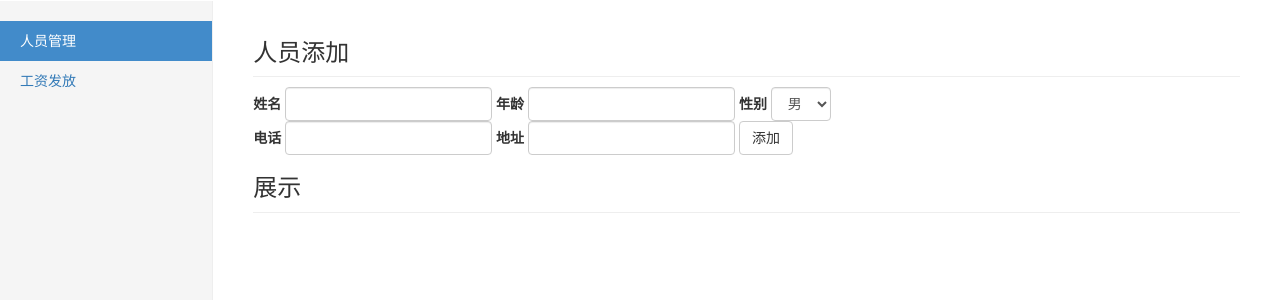
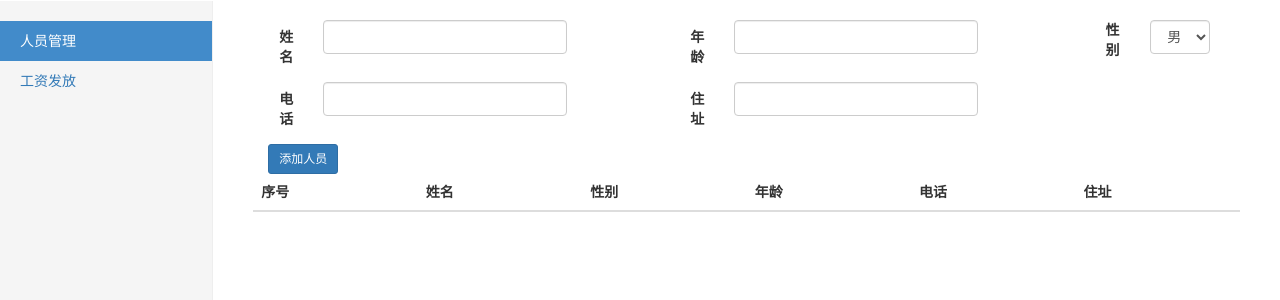
Before and after one commit to stonesuu/easy_hr, a Python web app: template templates/stuff.html in a window 1280 px wide. Shown: the part 50-350 px from the top of the page. Run offline with Jinja, Linux system fonts and the light colour scheme; the template is opened without the code that fills it, so the values that code supplies are empty.

Commit message:
2017.4.6 at home

```diff
--- a/templates/stuff.html
+++ b/templates/stuff.html
@@ -6,38 +6,107 @@
 {% endblock%}
 
 {% block content %}
-<h3 class="sub-header">人员添加</h3>
-<form class="form-inline">
+<!-- <h3 class="sub-header">人员添加</h3> -->
+<div class="container-fluid">
+  <div class="row">
+  <div class="col-md-4">
+    <form class="form-horizontal">
+      <div class="form-group">
+        <label class="col-md-2 control-label">姓名</label>
+        <div class="col-md-10">
+          <input type="text" id="name" class="form-control">
+        </div>
+  </div>
+</form>
+</div>
+<div class="col-md-1">
+  <h5 id="name_msg"></h5>
+</div>
+
+  <div class="col-md-4">
+  <form class="form-horizontal">
   <div class="form-group">
-    <label class="control-label">姓名</label>
-    <input type="text" class="form-control">
+    <label class="col-md-2 control-label">年龄</label>
+    <div class="col-md-10">
+    <input type="text" id="age" class="form-control">
   </div>
+  </div>
+</form>
+</div>
+<div class="col-md-1">
+  <h5 id="age_msg"></h5>
+</div>
+
+<div class="col-md-2">
   <div class="form-group">
-    <label class="control-label">年龄</label>
-    <input type="text" class="form-control" >
-  </div>
-  <div class="form-group">
-    <label class="control-label">性别</label>
-    <select class="form-control" >
+    <label class=" col-md-4 control-label">性别</label>
+    <div class="col-md-8">
+    <select class="form-control" id="sex">
       <option>男</option>
       <option>女</option>
     </select>
   </div>
-  </form>
-  <form class="form-inline">
-    <div class="form-group">
-  <label class="control-label">电话</label>
-      <input type="text" class="form-control">
   </div>
-    <div class="form-group">
-    <label class="control-label">地址</label>
-      <input type="text" class="form-control">
+</div>
+</div>
+
+<div class="row">
+  <div class="col-md-4">
+  <form class="form-horizontal">
+  <div class="form-group">
+    <label class="col-md-2 control-label">电话</label>
+    <div class="col-sm-10">
+    <input type="text" id="tele" class="form-control">
   </div>
-  <div class="form-group">
-      <button type="submit" class="btn btn-default">添加</button>
   </div>
 </form>
-<h3 class="sub-header">展示</h3>
+</div>
+<div class="col-md-1">
+  <h5 id="tele_msg"></h5>
+</div>
+
+  <div class="col-md-4">
+  <form class="form-horizontal">
+  <div class="form-group">
+    <label class="col-md-2 control-label">住址</label>
+    <div class="col-md-10">
+    <input type="text" id="address" class="form-control">
+  </div>
+  </div>
+</form>
+</div>
+<div class="col-md-1">
+  <h5 id="address_msg"></h5>
+</div>
+</div>
+
+<div class="row">
+  <div class="col-md-1">
+  <button type="button" id="submit" class="btn btn-sm btn-primary">添加人员</button>
+</div>
+</div>
+</div>
+
+<table class="table table-striped">
+  <thead>
+    <tr>
+      <th>序号</th>
+      <th>姓名</th>
+      <th>性别</th>
+      <th>年龄</th>
+      <th>电话</th>
+      <th>住址</th>
+    </tr>
+  </thead>
+  <tbody id="table">
+  </tbody>
+</table>
+
+<!--   <div class="form-group">
+      <button type="submit" class="btn btn-default">添加</button>
+  </div> -->
+
+<!-- <h3 class="sub-header">展示</h3> -->
 {% endblock %}
 
 {% block js %}
@@ -49,6 +118,58 @@
 		$('#navbar').find('ul').html(navbar)
 		$('#navbar').attr('group',res[1])
 	})
+  function getable(){
+    var str = ''
+    $.getJSON('/common/stuff/get',function(res){
+      $.each(res,function(ind,val){
+        str += '<tr><td>'+ind+'</td><td>'+val[1]+'</td><td>'+val[2]+'</td><td>'+val[3]+'</td><td>'+val[4]+'</td><td>'+val[5]+'</td>'
+        str += '<td><button class="btn btn-info btn-xs" id="'+val[0]+'"name="'+val[1]+'" sex="'+val[2]+'" age="'+val[3]+'" tele="'+val[4]+'" address="'+val[5]+'">修改</button>'
+        str += '<button class="btn btn-danger btn-xs" id="'+val[0]+'">删除</button></td></tr>'
+      })
+      $('#table').html(str)
+    })
+  }
+  getable()
+  $('#submit').on('click',function(){
+    var token = 1
+    var name = $('#name').val()
+    var age = $('#age').val()
+    var sex = $('#sex').val()
+    var tele = $('#tele').val()
+    var address = $('#address').val()
+    var company = $('#navbar').attr('group')
+    if(name.length==0){
+      $('#name_msg').html('内容错误')
+      token = 0
+    }
+        if(age.length==0){
+      $('#age_msg').html('内容错误')
+      token = 0
+    }
+        if(tele.length==0){
+      $('#tele_msg').html('内容错误')
+      token = 0
+    }
+        if(address.length==0){
+      $('#address_msg').html('内容错误')
+      token = 0
+    }
+    if(token == 1){
+      $.post('/common/stuff/add',{'name':name,'age':age,'sex':sex,'tele':tele,'address':address,'company':company},function(res){
+        if(res == 'ok'){
+          alert('1')
+          $('#name').val('')
+          $('#age').val('')
+          $('#tele').val('')
+          $('#address').val('')
+      }
+        else{
+          alert(0)
+      }
+    })
+  }
+  else{}
 
+  })
 </script>
 {% endblock %}
```
Also changed, not shown: main.py (+19 -0 lines), 1 other file.
